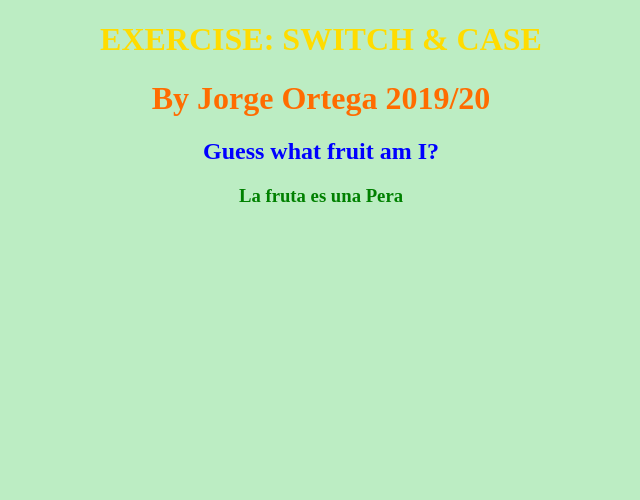
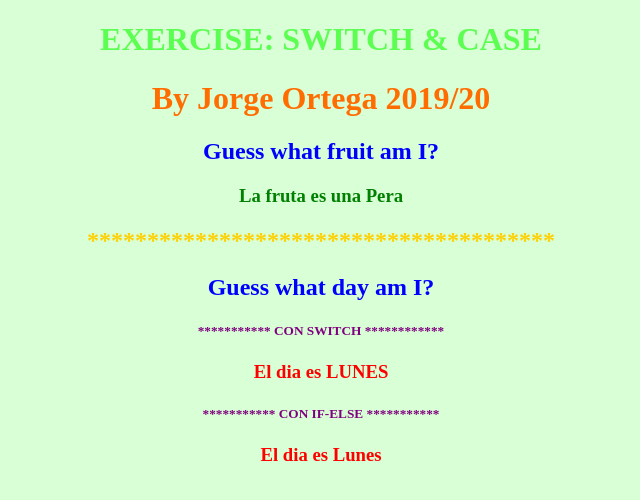
Before and after one commit to Darkinci/IAW-IZV, a PHP site: page /Switch-case.php in a window 1280 px wide. Shown: the top 500 px of the page, without its empty margins (319-959 px from the left). Run offline with PHP 8.4, Linux system fonts and the light colour scheme.

Commit message:
Actualizado con mas ejercicios de switch y elseif

```diff
--- a/Operadores/Switch-case.php
+++ b/Operadores/Switch-case.php
@@ -7,8 +7,8 @@
     <link rel="shortcut icon" type="image" href="D:\2º ASIR A\IAW - Ruth Galera\Clase\Icono\ico.png" />
     <title> Operador: Switch con Case </title>
 </head>
-<body style="background-color:#BCEDC3">
-    <h1 style="color:#FFDC00;text-align:center"> EXERCISE: SWITCH & CASE </h1>
+<body style="background-color:#d8ffd5">
+    <h1 style="color:#5cff51;text-align:center"> EXERCISE: SWITCH & CASE </h1>
     <h1 style="color:#FF6C00;text-align:center"> By Jorge Ortega 2019/20 </h1>
     <?php
 
@@ -46,6 +46,59 @@
                 break;
         }
 
+        echo "<h2 style='color:#ffd000;text-align:center'> ***************************************</h2>";
+        echo "<h2 style='color:blue;text-align:center'> Guess what day am I?</h2>";
+
+        $dia = 1;
+
+        echo "<h5 style='color:purple;text-align:center'> *********** CON SWITCH ************</h5>";
+
+        switch ($dia){
+            case 1:
+                echo "<h3 style='color:red;text-align:center;'>El dia es LUNES </h3>";
+                break;
+            case 2:
+                echo "<h3 style='color:red;text-align:center;'>El dia es MARTES </h3>";
+                break;
+            case 3:
+                echo "<h3 style='color:red;text-align:center;'>El dia es MIERCOLES </h3>";
+                break;
+            case 4:
+                echo "<h3 style='color:red;text-align:center;'>El dia es JUEVES </h3>";
+                break;
+            case 5:
+                echo "<h3 style='color:red;text-align:center;'>El dia es VIERNES </h3>";
+                break;
+            case 6:
+                echo "<h3 style='color:red;text-align:center;'>El dia es SABADO </h3>";
+                break;
+            case 7:
+                echo "<h3 style='color:red;text-align:center;'>El dia es DOMINGO </h3>";
+                break;
+            default:
+                echo "<h3 style='color:red;text-align:center;'>No es un dia de la semana </h3>";
+                break;
+        }
+
+        echo "<h5 style='color:purple;text-align:center'> *********** CON IF-ELSE ***********</h5>";
+
+        if($dia == 1){
+            echo "<h3 style='color:red;text-align:center;'>El dia es Lunes</h3>";
+        } elseif ($dia == 2){
+                echo "<h3 style='color:red;text-align:center;'>El dia es Martes</h3>";
+            }elseif($dia == 3){
+                    echo "<h3 style='color:red;text-align:center;'>El dia es Miercoles</h3>";
+                }elseif ($dia == 4){
+                        echo "<h3 style='color:red;text-align:center;'>El dia es Jueves</h3>";
+                    }elseif($dia == 5){
+                            echo "<h3 style='color:red;text-align:center;'>El dia es Viernes</h3>";
+                        }elseif($dia == 6){
+                                echo "<h3 style='color:red;text-align:center;'>El dia es Sabado</h3>";
+                            }elseif($dia == 7){
+                                    echo "<h3 style='color:red;text-align:center;'>El dia es Domingo</h3>";
+                                }else echo "<h3 style='color:red;text-align:center;'>Ese numero de dia no es correcto</h3>";
+
+
     ?>
 </body>
 </html>
```
